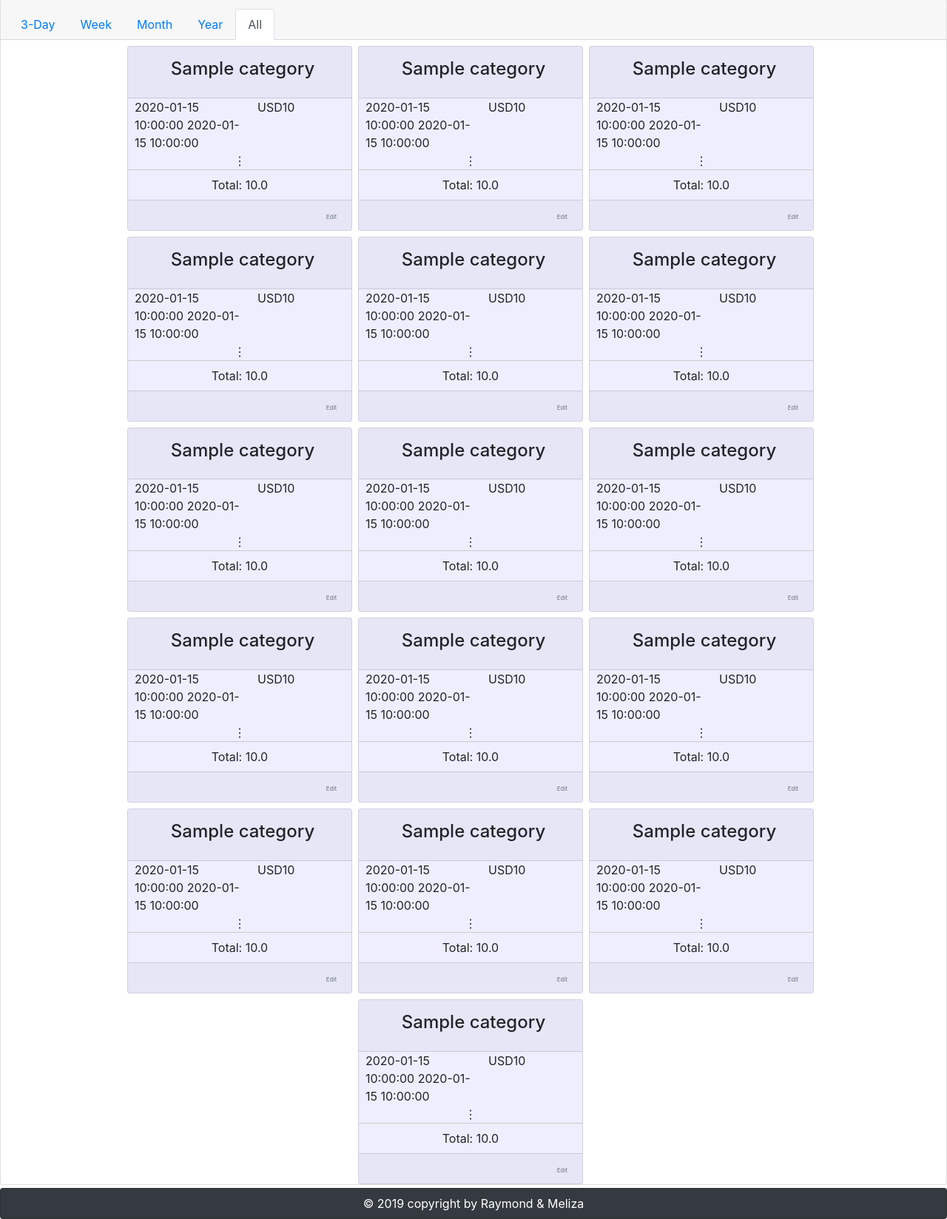
After one commit to BrosCoffee/wallet_watcher, a Flask app: page /test in a window 1280 px wide. The commit adds this page. Shown: the part 249-1897 px from the top of the page at 74% size. Run offline with Flask 2, Linux system fonts and the light colour scheme; a user stored in the database is signed in; a database or web service that is not in the repository returns one stand-in record (values such as "Sample title"); parts of the project's set-up code (start-up, migrations or seed data) failed here and were passed over; some libraries are stand-ins or nearby versions.

Commit message:
new data visualization: test tab created

```diff
--- a/wallet_watcher/routes.py
+++ b/wallet_watcher/routes.py
@@ -212,3 +212,127 @@ def edit(record_id):
 @login_required
 def summary():
     return render_template('summary.html', title='Summary')
+
+
+@app.route('/test', methods=['GET', 'POST'])
+@login_required
+def test():
+    form = EditForm()
+    connection = mongo.db.records
+
+    # Descending
+    # records = connection.find({'user_name': current_user.username}).sort(
+    #     [('date', pymongo.DESCENDING), ('time', pymongo.DESCENDING)])
+
+    def mongo_filter(category):
+        return connection.find({'user_name': current_user.username, 'category': category}).sort(
+            [('date', pymongo.DESCENDING), ('time', pymongo.DESCENDING)])
+
+    # Creating variables dynamically is an anti-pattern and should be avoided.
+    category_01 = mongo_filter('Food & Dining')
+    category_01_amount = 0
+    for i in category_01:
+        category_01_amount += float(i['amount'])
+    category_01_show = mongo_filter('Food & Dining').limit(4)
+
+    category_02 = mongo_filter('Bills & Utilities')
+    category_02_amount = 0
+    for i in category_02:
+        category_02_amount += float(i['amount'])
+    category_02_show = mongo_filter('Bills & Utilities').limit(4)
+
+    category_03 = mongo_filter('Shopping')
+    category_03_amount = 0
+    for i in category_03:
+        category_03_amount += float(i['amount'])
+    category_03_show = mongo_filter('Shopping').limit(4)
+
+    category_04 = mongo_filter('Entertainment')
+    category_04_amount = 0
+    for i in category_04:
+        category_04_amount += float(i['amount'])
+    category_04_show = mongo_filter('Entertainment').limit(4)
+
+    category_05 = mongo_filter('Personal Care')
+    category_05_amount = 0
+    for i in category_05:
+        category_05_amount += float(i['amount'])
+    category_05_show = mongo_filter('Personal Care').limit(4)
+
+    category_06 = mongo_filter('Health & Fitness')
+    category_06_amount = 0
+    for i in category_06:
+        category_06_amount += float(i['amount'])
+    category_06_show = mongo_filter('Health & Fitness').limit(4)
+
+    category_07 = mongo_filter('Transport & Auto')
+    category_07_amount = 0
+    for i in category_07:
+        category_07_amount += float(i['amount'])
+    category_07_show = mongo_filter('Transport & Auto').limit(4)
+
+    category_08 = mongo_filter('Fees & Charges')
+    category_08_amount = 0
+    for i in category_08:
+        category_08_amount += float(i['amount'])
+    category_08_show = mongo_filter('Fees & Charges').limit(4)
+
+    category_09 = mongo_filter('Education')
+    category_09_amount = 0
+    for i in category_09:
+        category_09_amount += float(i['amount'])
+    category_09_show = mongo_filter('Education').limit(4)
+
+    category_10 = mongo_filter('Gifts & Donation')
+    category_10_amount = 0
+    for i in category_10:
+        category_10_amount += float(i['amount'])
+    category_10_show = mongo_filter('Gifts & Donation').limit(4)
+
+    category_11 = mongo_filter('Business Services')
+    category_11_amount = 0
+    for i in category_11:
+        category_11_amount += float(i['amount'])
+    category_11_show = mongo_filter('Business Services').limit(4)
+
+    category_12 = mongo_filter('Investment')
+    category_12_amount = 0
+    for i in category_12:
+        category_12_amount += float(i['amount'])
+    category_12_show = mongo_filter('Investment').limit(4)
+
+    category_13 = mongo_filter('Travel')
+    category_13_amount = 0
+    for i in category_13:
+        category_13_amount += float(i['amount'])
+    category_13_show = mongo_filter('Travel').limit(4)
+
+    category_14 = mongo_filter('Kids & Elderly')
+    category_14_amount = 0
+    for i in category_14:
+        category_14_amount += float(i['amount'])
+    category_14_show = mongo_filter('Kids & Elderly').limit(4)
+
+    category_15 = mongo_filter('Taxes')
+    category_15_amount = 0
+    for i in category_15:
+        category_15_amount += float(i['amount'])
+    category_15_show = mongo_filter('Taxes').limit(4)
+
+    category_16 = mongo_filter('Others')
+    category_16_amount = 0
+    for i in category_16:
+        category_16_amount += float(i['amount'])
+    category_16_show = mongo_filter('Others').limit(4)
+
+    category_amount_show_list = [(category_01_amount, category_01_show), (category_02_amount, category_02_show),
+                                 (category_03_amount, category_03_show), (category_04_amount, category_04_show),
+                                 (category_05_amount, category_05_show), (category_06_amount, category_06_show),
+                                 (category_07_amount, category_07_show), (category_08_amount, category_08_show),
+                                 (category_09_amount, category_09_show), (category_10_amount, category_10_show),
+                                 (category_11_amount, category_11_show), (category_12_amount, category_12_show),
+                                 (category_13_amount, category_13_show), (category_14_amount, category_14_show),
+                                 (category_15_amount, category_15_show), (category_16_amount, category_16_show)]
+    sorted_by_amount = sorted(category_amount_show_list, key=lambda tup: tup[0], reverse=True)
+
+    return render_template('test.html', title='History', form=form, sorted_by_amount=sorted_by_amount)
--- a/wallet_watcher/templates/layout.html
+++ b/wallet_watcher/templates/layout.html
@@ -26,6 +26,7 @@
 			{% if current_user.is_authenticated %}
 				<a href="{{ url_for('enter') }}" class="ml-2"><button type="button" class="btn btn-outline-success mr-2">Enter</button></a>
 				<a class="nav-item nav-link ml-3" href="{{ url_for('history') }}">History <span class="sr-only">(current)</span></a>
+				<a class="nav-item nav-link ml-3" href="{{ url_for('test') }}">Test <span class="sr-only">(current)</span></a>
 				<a class="nav-item nav-link ml-3" href="{{ url_for('summary') }}">Summary <span class="sr-only">(current)</span></a>
 				<a class="nav-item nav-link ml-3" href="{{ url_for('account') }}">Account <span class="sr-only">(current)</span></a>
 				<a class="nav-item nav-link ml-3" href="{{ url_for('logout') }}">Logout <span class="sr-only">(current)</span></a>
--- /dev/null
+++ b/wallet_watcher/templates/test.html
@@ -0,0 +1,54 @@
+{% extends "layout.html" %}
+{% block content %}
+<div class="card text-center">
+  <div class="card-header">
+	<ul class="nav nav-tabs card-header-tabs">
+	  <li class="nav-item">
+		<a class="nav-link" href="#">3-Day</a>
+	  </li>
+	  <li class="nav-item">
+		<a class="nav-link" href="#">Week</a>
+	  </li>
+	  <li class="nav-item">
+		<a class="nav-link" href="#">Month</a>
+	  </li>
+	  <li class="nav-item">
+		<a class="nav-link" href="#">Year</a>
+	  </li>
+	  <li class="nav-item">
+		<a class="nav-link active" href="#">All</a>
+	  </li>
+	</ul>
+  </div>
+    <div class="container">
+        <div class="row justify-content-center">
+            {% for i in sorted_by_amount %}
+                {% if i[0] != 0 %}
+                    <div class="card mr-2 mt-2" style="width: 19rem; background-color: #eef;">
+                        <div class="card-header" style="text-align: center">
+                            <h4 class="card-title mt-1 ml-2">{{ i[1][0]['category'] }}</h4>
+                        </div>
+                            {% for record in i[1] %}
+                            <div class="row">
+                                <div class="col-6 pl-4 pr-0" style="text-align:left;">
+                                    {{ record['date'] }} {{ record['time'] }}
+                                </div>
+                                <div class="col-6 pl-4 pr-0" style="text-align:left;">
+                                    {{ record['currency'] }}{{ record['amount'] }}
+                                </div>
+                            </div>
+                            {% endfor %}
+                        <div class="mb-2" style="border-bottom: 1px solid #ccc;">⋮</div>
+                        <div class="mb-2">Total: {{ i[0] }}</div>
+                        <div class="card-footer">
+                            <a href="">
+                                <p class="card-subtitle mt-1 text-muted" style="font-size:8px; text-align: right">Edit</p>
+                            </a>
+                        </div>
+                    </div>
+                {% endif %}
+            {% endfor %}
+        </div>
+    </div>
+</div>
+{% endblock content %}
```
